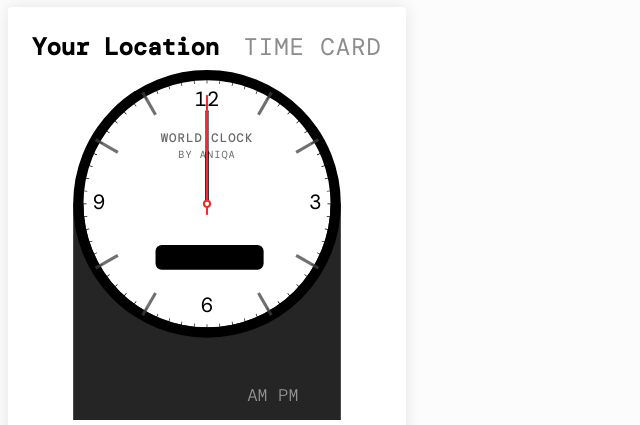
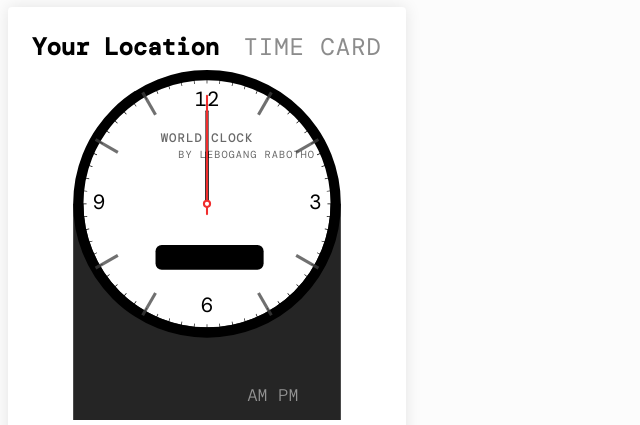
Before and after one commit to Lesh-Lee/World-Clock, a plain HTML site: page index.html in a window 1280 px wide. Shown: the part 128-553 px from the top of the page, 120-760 px from the left. Drawn offline with nearby package versions, Linux system fonts and the light colour scheme; a script that the page names is missing; a web font is replaced by a local one.

Commit message:
Update clock label

```diff
--- a/index.html
+++ b/index.html
@@ -228,7 +228,7 @@
 							class="clock--branding-author"
 							x="-28"
 							y="-45">
-							By Aniqa
+							By Lebogang Rabotho
 						</text>
 						<rect
 							class="clock--date-bg"
```
